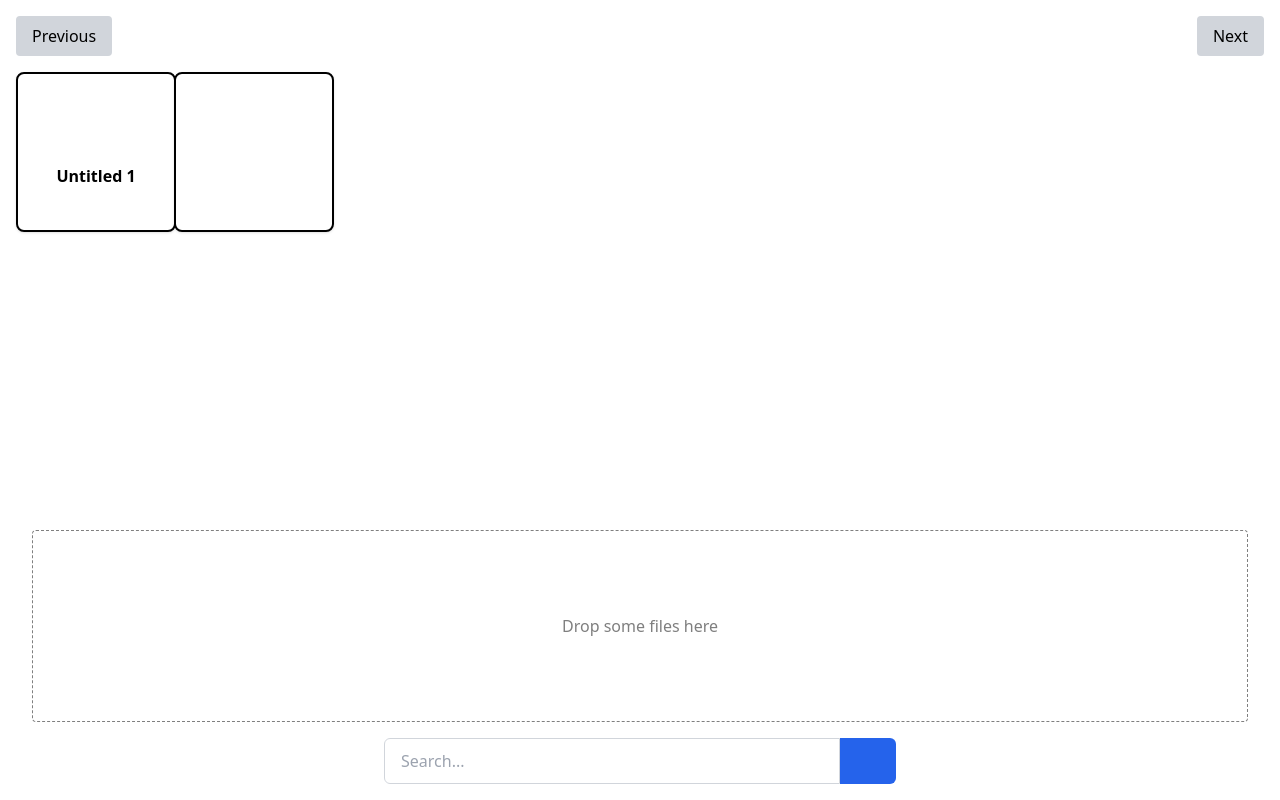
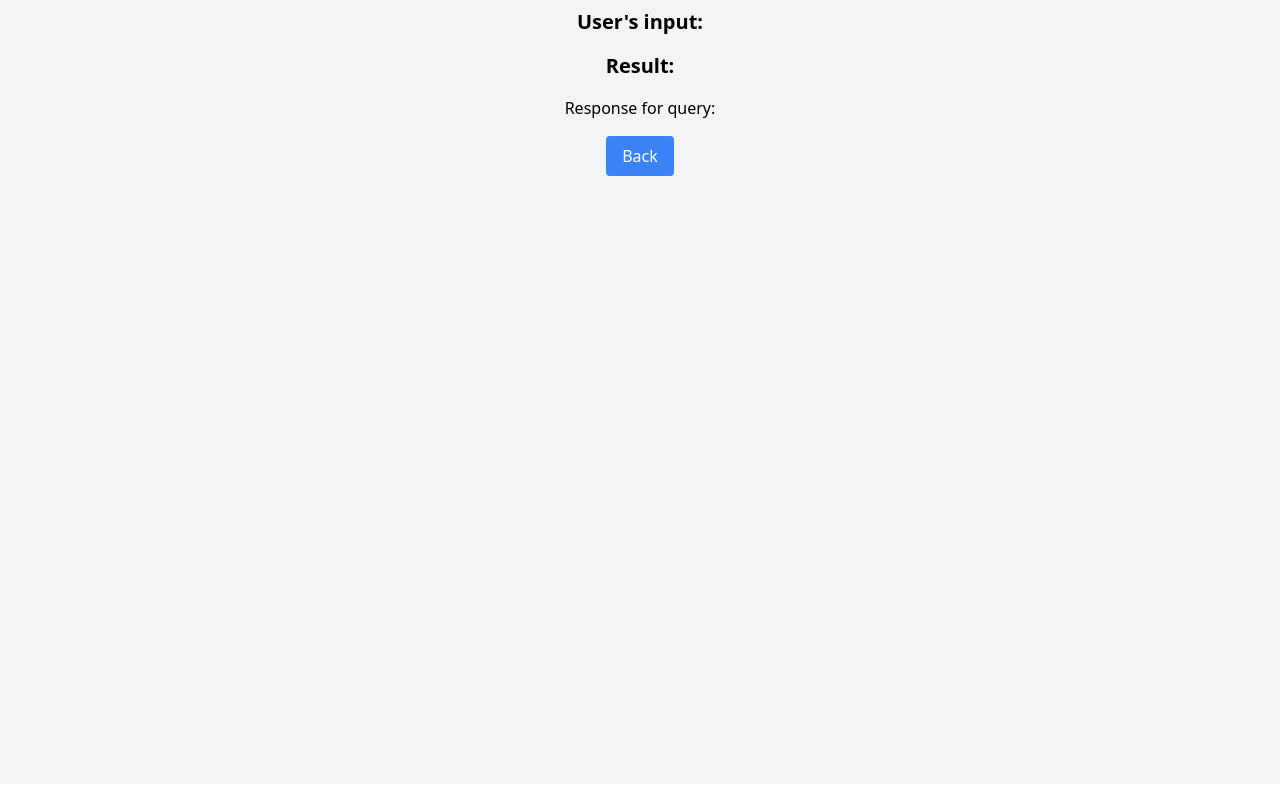
Before and after one commit to KtDune/knowledge-consolidation-ntapp, a React (Vite) app in the folder frontend/: page / in a window 1280 px wide. Both pictures are taken after a click on the button 868 px from the left and 761 px from the top of the page. Built offline with nearby package versions, Linux system fonts and the light colour scheme; some icons are missing.

Commit message:
Added show query component and added basic style to it

```diff
--- a/frontend/package.json
+++ b/frontend/package.json
@@ -14,7 +14,8 @@
     "react": "^18.3.1",
     "react-dnd": "^16.0.1",
     "react-dnd-html5-backend": "^16.0.1",
-    "react-dom": "^18.3.1"
+    "react-dom": "^18.3.1",
+    "react-router-dom": "^6.26.2"
   },
   "devDependencies": {
     "@eslint/js": "^9.9.0",
--- a/frontend/src/App.tsx
+++ b/frontend/src/App.tsx
@@ -1,4 +1,3 @@
-
 import NoteDisplay from "./component/noteDisplay/NoteDisplay"
 import DhdBox from "./component/searchDnd/dhdBox/dhdBox"
 import SearchBox from "./component/searchDnd/searchBox/searchBox"
@@ -11,7 +10,7 @@ function App() {
       <NoteDisplay />
       <div className="fixed bottom-0 left-0 w-full text-white text-center p-4">
         <DhdBox />
-        <SearchBox onSearch={() => {}} />
+        <SearchBox />
       </div>
     </>
   )
--- /dev/null
+++ b/frontend/src/component/QueryComponent/QueryComponent.tsx
@@ -0,0 +1,37 @@
+import { useFetchApi } from './queryCopHk'
+
+interface QueryComponentProps {
+  query: string;
+  setShowQueryComponent: () => void;
+}
+
+const QueryComponent: React.FC<QueryComponentProps> = ({ query, setShowQueryComponent }) => {
+  const { response, loading, error } = useFetchApi(query);
+
+  return (
+    <div className="p-6 bg-gray-100 min-h-screen text-black flec fle-col items-start">
+      {/* Display User's Query */}
+      <h1 className="w-screen text-xl font-bold mb-4">User's input:</h1>
+      <p className="mb-4">{query}</p>
+
+      {loading && <p>Loading...</p>}
+      {error && <p className="text-red-500">{error}</p>}
+
+      {response && (
+        <div>
+          <h2 className="text-xl text-black font-bold mb-4">Result:</h2>
+          <p className="mb-4">{response}</p>
+          {/* Back Button */}
+          <button
+            onClick={setShowQueryComponent}
+            className="bg-blue-500 text-white px-4 py-2 rounded hover:bg-blue-700"
+          >
+            Back
+          </button>
+        </div>
+      )}
+    </div>
+  );
+};
+
+export default QueryComponent;
--- /dev/null
+++ b/frontend/src/component/QueryComponent/queryCopHk.tsx
@@ -0,0 +1,32 @@
+import { useState, useEffect } from 'react';
+import { useDHDBOXHk } from '../searchDnd/dhdBox/dhdBoxHk'
+
+export const useFetchApi = (query: string) => {
+
+  const { list } = useDHDBOXHk()
+  console.log(list)
+
+  const [response, setResponse] = useState<string | null>(null)
+  const [loading, setLoading] = useState<boolean>(true)
+  const [error, setError] = useState<string | null>(null)
+
+  // Function to simulate API request
+  const fetchApiResponse = async (query: string) => {
+    try {
+      const apiResponse = await new Promise<string>((resolve) =>
+        setTimeout(() => resolve(`Response for query: ${query}`), 2000)
+      );
+      setResponse(apiResponse);
+    } catch (err) {
+      setError('An error occurred while fetching data.');
+    } finally {
+      setLoading(false);
+    }
+  };
+
+  useEffect(() => {
+    fetchApiResponse(query);
+  }, [query]);
+
+  return { response, loading, error }
+};
--- a/frontend/src/component/searchDnd/dhdBox/dhdBox.tsx
+++ b/frontend/src/component/searchDnd/dhdBox/dhdBox.tsx
@@ -5,7 +5,7 @@ import { useDHDBOXHk } from "./dhdBoxHk"
 const DhdBox: React.FC = () => {
 
   const [{ isOver, canDrop }, drop] = useDrop(() => ({
-    accept: ItemTypes.Note_Block, // Define what type of items this box can accept.
+    accept: ItemTypes.Note_Block,
     drop: (item: {title: string, content: string}) => handleDrop(item),
     collect: (monitor) => ({
       isOver: !!monitor.isOver(), // Track if an item is being dragged over this box.
@@ -13,9 +13,7 @@ const DhdBox: React.FC = () => {
     }),
   }))
 
-  // This function will handle the drop logic.
   const handleDrop = (item: any) => {
-    // You can update state here or trigger any action you want when an item is dropped.
     addToList(item)
   }
 
--- a/frontend/src/component/searchDnd/dhdBox/dhdBoxHk.tsx
+++ b/frontend/src/component/searchDnd/dhdBox/dhdBoxHk.tsx
@@ -30,9 +30,9 @@ export const useDHDBOXHk = (): UseDHDBOXHkReturn => {
       if (prevList.length < 3 && !isTheSame(item, prevList)) {
         return [...prevList, item];
       }
-      return prevList;
-    });
-  };
+      return prevList
+    })
+  }
 
   const removeFromList = (item: hookProp) => {
     const newList: hookProp[] = list.filter((i) => i !== item);
--- a/frontend/src/component/searchDnd/searchBox/searchBox.tsx
+++ b/frontend/src/component/searchDnd/searchBox/searchBox.tsx
@@ -1,25 +1,16 @@
-import React from 'react';
-import { useSearch } from '../searchBox/searchBoxHk'
-import { Search01Icon } from 'hugeicons-react'
+import QueryComponent from '../../QueryComponent/QueryComponent';
+import { useSearch } from '../searchBox/searchBoxHk';
+import { Search01Icon } from 'hugeicons-react';
 
-interface BlankSearchComponentProps {
-  onSearch: (query: string) => void;
-}
+const SearchBox: React.FC = () => {
 
-const SearchBox: React.FC<BlankSearchComponentProps> = ({ onSearch }) => {
-  const { query, handleInputChange } = useSearch()
-
-  // Handle search button click
-  const handleSearch = () => {
-    onSearch(query)
-  };
+  const { query, handleInputChange, showQueryComponent, setShowQueryComponent } = useSearch()
 
   return (
     <div className="w-full flex flex-col items-center">
       {/* Search section */}
       <div className="w-full flex justify-center">
         <div className="flex w-full max-w-lg">
-
           <input
             type="text"
             value={query}
@@ -29,18 +20,17 @@ const SearchBox: React.FC<BlankSearchComponentProps> = ({ onSearch }) => {
           />
 
           <button
-            onClick={handleSearch}
+            onClick={() => setShowQueryComponent()}
             className="px-4 py-2 bg-blue-600 text-white rounded-r-md hover:bg-blue-700"
           >
-                <Search01Icon
-                    size={24}
-                    color={"#000000"}
-                />
+            <Search01Icon size={24} color={"#000000"} />
           </button>
         </div>
       </div>
+
+      {showQueryComponent && <QueryComponent query={query} setShowQueryComponent={setShowQueryComponent} />}
     </div>
   );
 };
 
-export default SearchBox
+export default SearchBox;
--- a/frontend/src/component/searchDnd/searchBox/searchBoxHk.tsx
+++ b/frontend/src/component/searchDnd/searchBox/searchBoxHk.tsx
@@ -1,20 +1,27 @@
-import { useState } from 'react';
+import { useState } from 'react'
 
 export const useSearch = () => {
-  const [query, setQuery] = useState<string>('');
+  const [query, setQuery] = useState<string>('')
+  const [showQueryComponent, handleShowQueryComponent] = useState(false)
+
+  const setShowQueryComponent = () => {
+    handleShowQueryComponent((prev) => !prev)
+  }
 
 
   const handleInputChange = (e: React.ChangeEvent<HTMLInputElement>) => {
-    setQuery(e.target.value);
-  };
+    setQuery(e.target.value)
+  }
 
   const resetSearch = () => {
-    setQuery('');
-  };
+    setQuery('')
+  }
 
   return {
     query,
     handleInputChange,
     resetSearch,
+    showQueryComponent,
+    setShowQueryComponent
   };
 };
--- a/frontend/src/main.tsx
+++ b/frontend/src/main.tsx
@@ -4,11 +4,14 @@ import App from './App.tsx'
 import './output.css'
 import { DndProvider } from 'react-dnd'
 import { HTML5Backend } from 'react-dnd-html5-backend'
+import { BrowserRouter } from 'react-router-dom'
 
 createRoot(document.getElementById('root')!).render(
   <StrictMode>
     <DndProvider backend={HTML5Backend}>
-    <App />
+      <BrowserRouter>
+      <App />
+      </BrowserRouter>
     </DndProvider>
-  </StrictMode>,
+  </StrictMode>
 )
--- a/frontend/src/output.css
+++ b/frontend/src/output.css
@@ -717,12 +717,20 @@ video {
   min-height: 12rem;
 }
 
+.min-h-screen {
+  min-height: 100vh;
+}
+
 .w-full {
   width: 100%;
 }
 
 .w-8 {
   width: 2rem;
+}
+
+.w-screen {
+  width: 100vw;
 }
 
 .min-w-40 {
@@ -757,8 +765,16 @@ video {
   flex-direction: column;
 }
 
+.items-start {
+  align-items: flex-start;
+}
+
 .items-center {
   align-items: center;
+}
+
+.justify-start {
+  justify-content: flex-start;
 }
 
 .justify-end {
@@ -882,6 +898,16 @@ video {
   background-color: rgb(239 68 68 / var(--tw-bg-opacity));
 }
 
+.bg-blue-500 {
+  --tw-bg-opacity: 1;
+  background-color: rgb(59 130 246 / var(--tw-bg-opacity));
+}
+
+.bg-gray-100 {
+  --tw-bg-opacity: 1;
+  background-color: rgb(243 244 246 / var(--tw-bg-opacity));
+}
+
 .bg-opacity-50 {
   --tw-bg-opacity: 0.5;
 }
@@ -929,6 +955,10 @@ video {
   font-weight: 700;
 }
 
+.italic {
+  font-style: italic;
+}
+
 .text-black {
   --tw-text-opacity: 1;
   color: rgb(0 0 0 / var(--tw-text-opacity));
@@ -952,6 +982,11 @@ video {
 .text-white {
   --tw-text-opacity: 1;
   color: rgb(255 255 255 / var(--tw-text-opacity));
+}
+
+.text-red-500 {
+  --tw-text-opacity: 1;
+  color: rgb(239 68 68 / var(--tw-text-opacity));
 }
 
 .opacity-50 {
```
Also changed, not shown: 1 other file (tests, documents, lock files or other folders).
